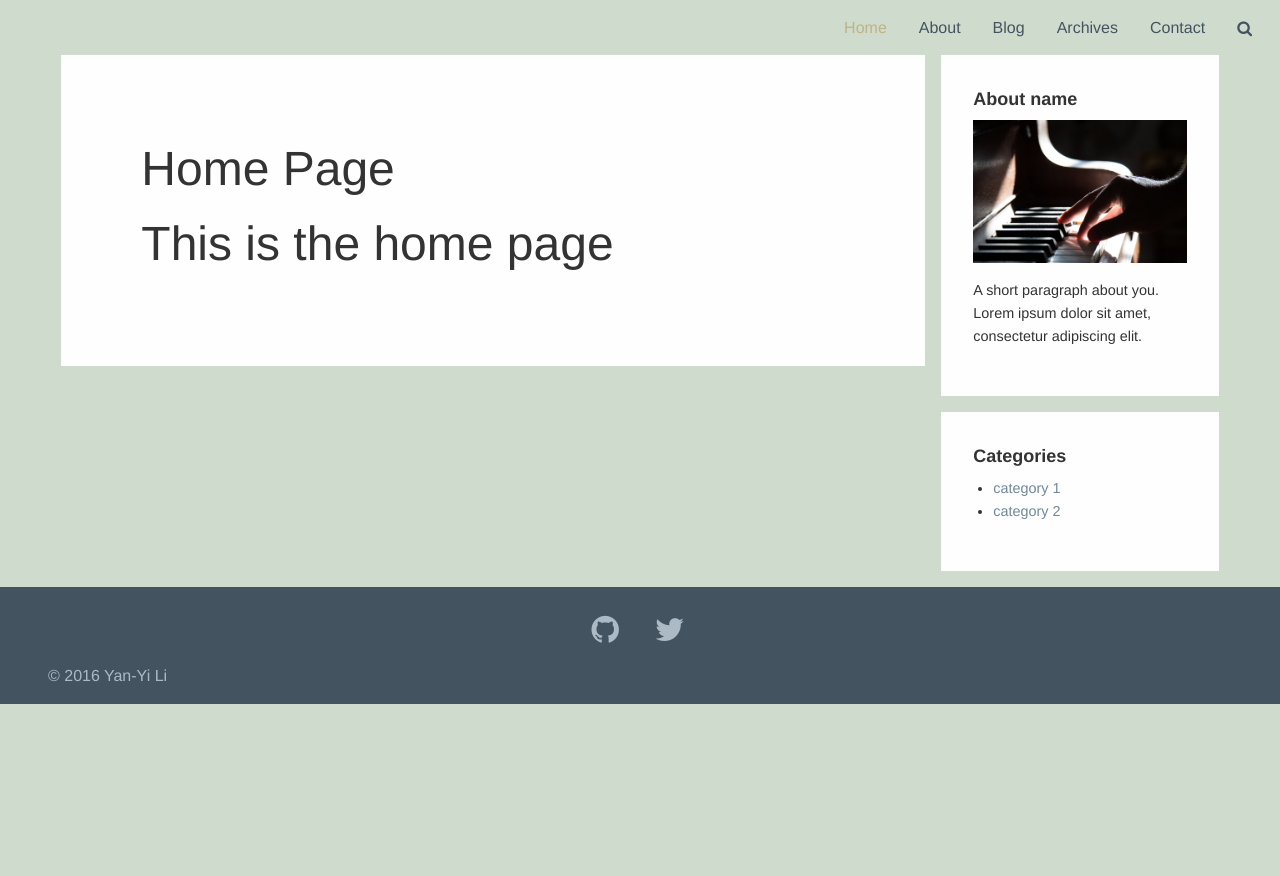
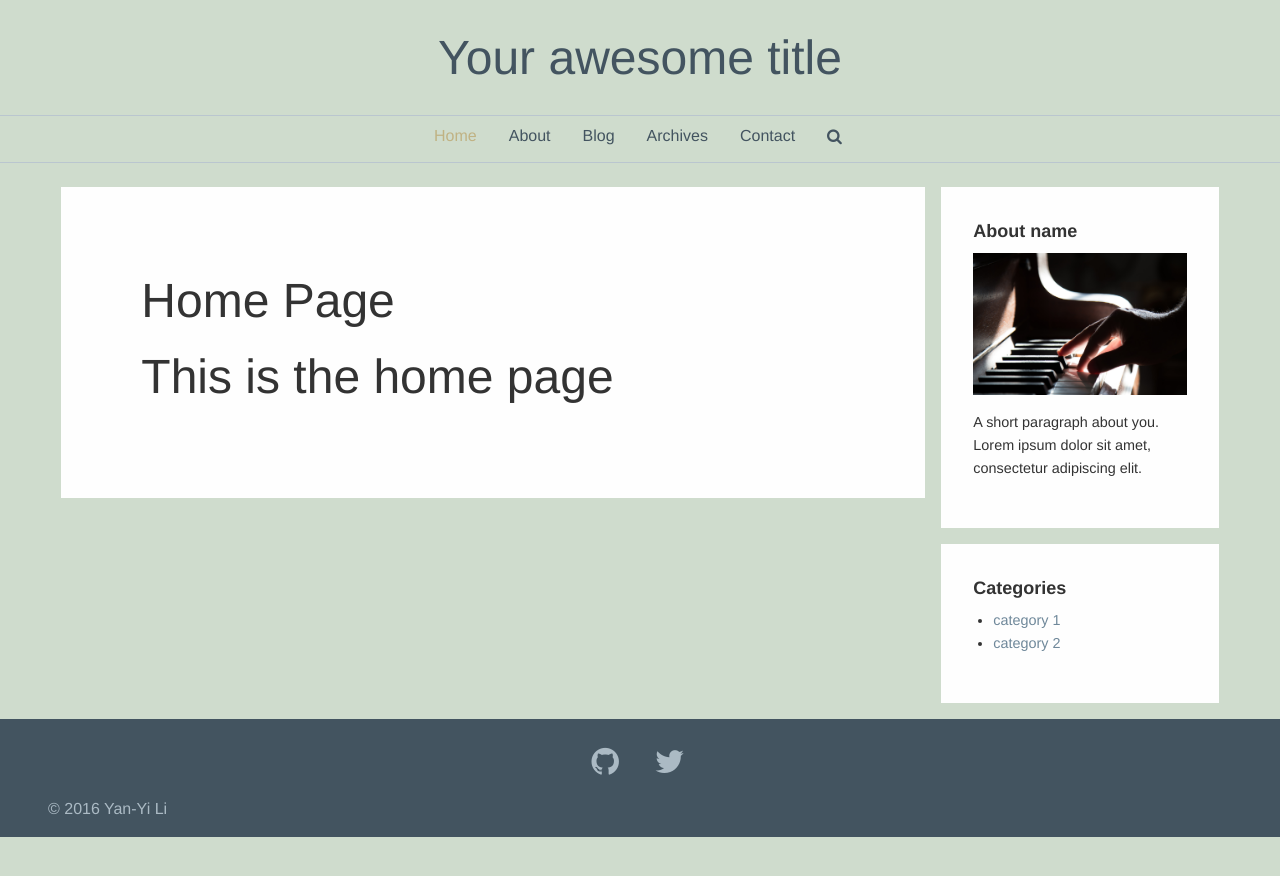
Before and after one commit to yanyil/jekyll-blog, a Jekyll site: the page built from _pages/home.html, in a window 1280 px wide. Shown: the top 876 px of the page. Built offline with Jekyll 4.4.1, drawn with Linux system fonts in a browser that asks for light colours.

Commit message:
Add site title in header

```diff
--- a/_includes/nav.html
+++ b/_includes/nav.html
@@ -1,12 +1,11 @@
-<div class="title-bar" data-responsive-toggle="menu" data-hide-for="medium">
+<div class="title-bar" data-responsive-toggle="nav-menu" data-hide-for="medium">
   <button class="menu-icon" type="button" data-toggle></button>
   <div class="title-bar-title float-right">
     <i class="fa fa-search" id="mobile-search" data-open="search-container"></i>
   </div>
 </div>
 
-<div class="top-bar" id="menu">
-  <div class="top-bar-right">
+<div class="menu-centered" id="nav-menu">
   <ul class="vertical medium-horizontal menu" data-responsive-menu="accordion medium-dropdown">
     {% for nav in site.data.navigation %}
       {% if nav.url == "/" %}
@@ -18,4 +17,3 @@
     <li><a class="hide-for-small-only" id="search" data-open="search-container"><i class="fa fa-search"></i></a></li>
   </ul>
 </div>
-</div>
--- a/_layouts/default.html
+++ b/_layouts/default.html
@@ -3,8 +3,9 @@
   {% include head.html %}
 
   <body>
-    <header>
-      <nav>
+    <header class="site-header">
+      <h1 class="site-title">{{ site.title }}</h1>
+      <nav class="site-nav">
         {% include nav.html %}
         {% include search.html %}
       </nav>
--- a/_sass/_theme.scss
+++ b/_sass/_theme.scss
@@ -24,6 +24,22 @@
   @media #{$large-up} {
     padding: 5rem;
   }
+}
+
+.site-header {
+  margin-bottom: 1.5rem;
+}
+
+.site-title {
+  margin: 0 auto;
+  padding: 1.5rem 0;
+  text-align: center;
+  color: $secondary-color;
+}
+
+.site-nav {
+  border-top: 1px solid lighten($primary-color, 25%);
+  border-bottom: 1px solid lighten($primary-color, 25%);
 }
 
 nav a {
```
Lines whose indentation alone changed are shown as unchanged.
